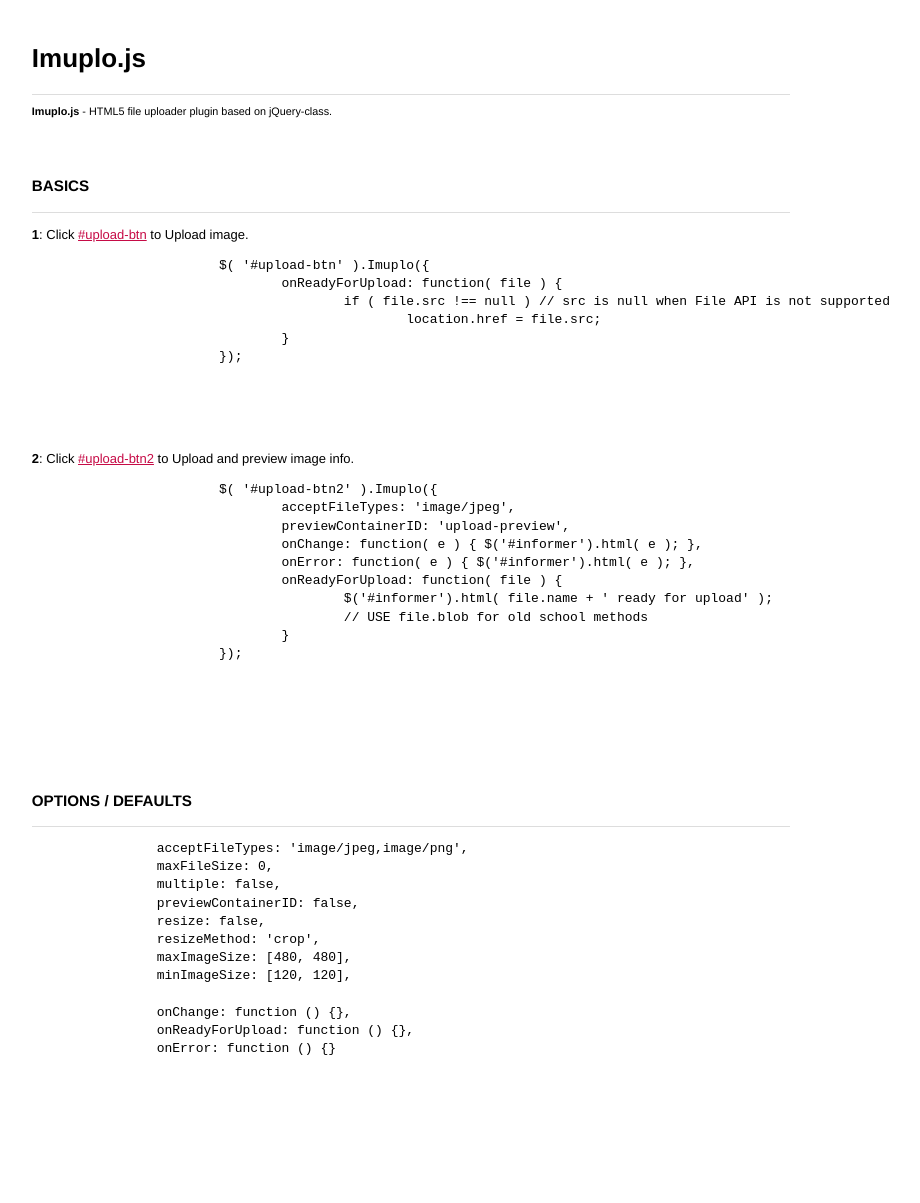
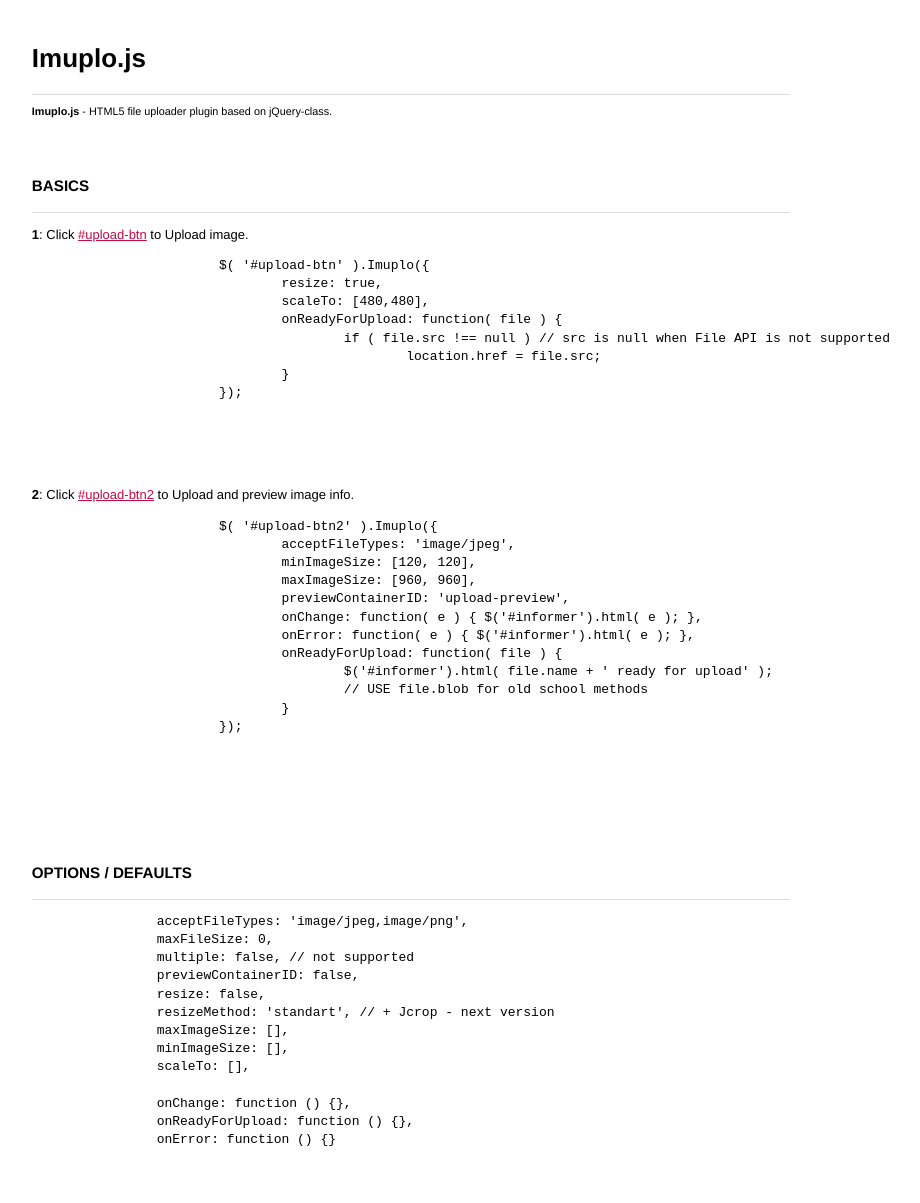
Before and after one commit to buffk/imuplo, a website: page index.html in a window 1280 px wide. Shown: the part 5-1208 px from the top of the page, without its empty margins (229-1149 px from the left). Before the commit the page ends 1122 px from the top, so only its background shows below. Drawn offline with nearby package versions, Linux system fonts and the light colour scheme.

Commit message:
update 0.07.15.02

```diff
--- a/index.html
+++ b/index.html
@@ -8,6 +8,8 @@
 	<script>
 		$( document ).ready( function( ) {
 			$( '#upload-btn' ).Imuplo({
+				resize: true,
+				scaleTo: [480,480],
 				onReadyForUpload: function( file ) {
 					if ( file.src !== null ) // src is null when File API is not supported
 						location.href = file.src;
@@ -15,6 +17,8 @@
 			});
 			$( '#upload-btn2' ).Imuplo({
 				acceptFileTypes: 'image/jpeg',
+				minImageSize: [120, 120],
+				maxImageSize: [960, 960],
 				previewContainerID: 'upload-preview',
 				onChange: function( e ) { $('#informer').html( e ); },
 				onError: function( e ) { $('#informer').html( e ); },
@@ -52,6 +56,8 @@
 		<p>
 			<pre>
 			$( '#upload-btn' ).Imuplo({
+				resize: true,
+				scaleTo: [480,480],
 				onReadyForUpload: function( file ) {
 					if ( file.src !== null ) // src is null when File API is not supported
 						location.href = file.src;
@@ -66,6 +72,8 @@
 			<pre>
 			$( '#upload-btn2' ).Imuplo({
 				acceptFileTypes: 'image/jpeg',
+				minImageSize: [120, 120],
+				maxImageSize: [960, 960],
 				previewContainerID: 'upload-preview',
 				onChange: function( e ) { $('#informer').html( e ); },
 				onError: function( e ) { $('#informer').html( e ); },
@@ -87,12 +95,13 @@
 		<pre>
 		acceptFileTypes: 'image/jpeg,image/png',
 		maxFileSize: 0,
-		multiple: false,
+		multiple: false, // not supported
 		previewContainerID: false,
 		resize: false,
-		resizeMethod: 'crop',
-		maxImageSize: [480, 480],
-		minImageSize: [120, 120],
+		resizeMethod: 'standart', // + Jcrop - next version
+		maxImageSize: [],
+		minImageSize: [],
+		scaleTo: [],
 
 		onChange: function () {},
 		onReadyForUpload: function () {},
```
